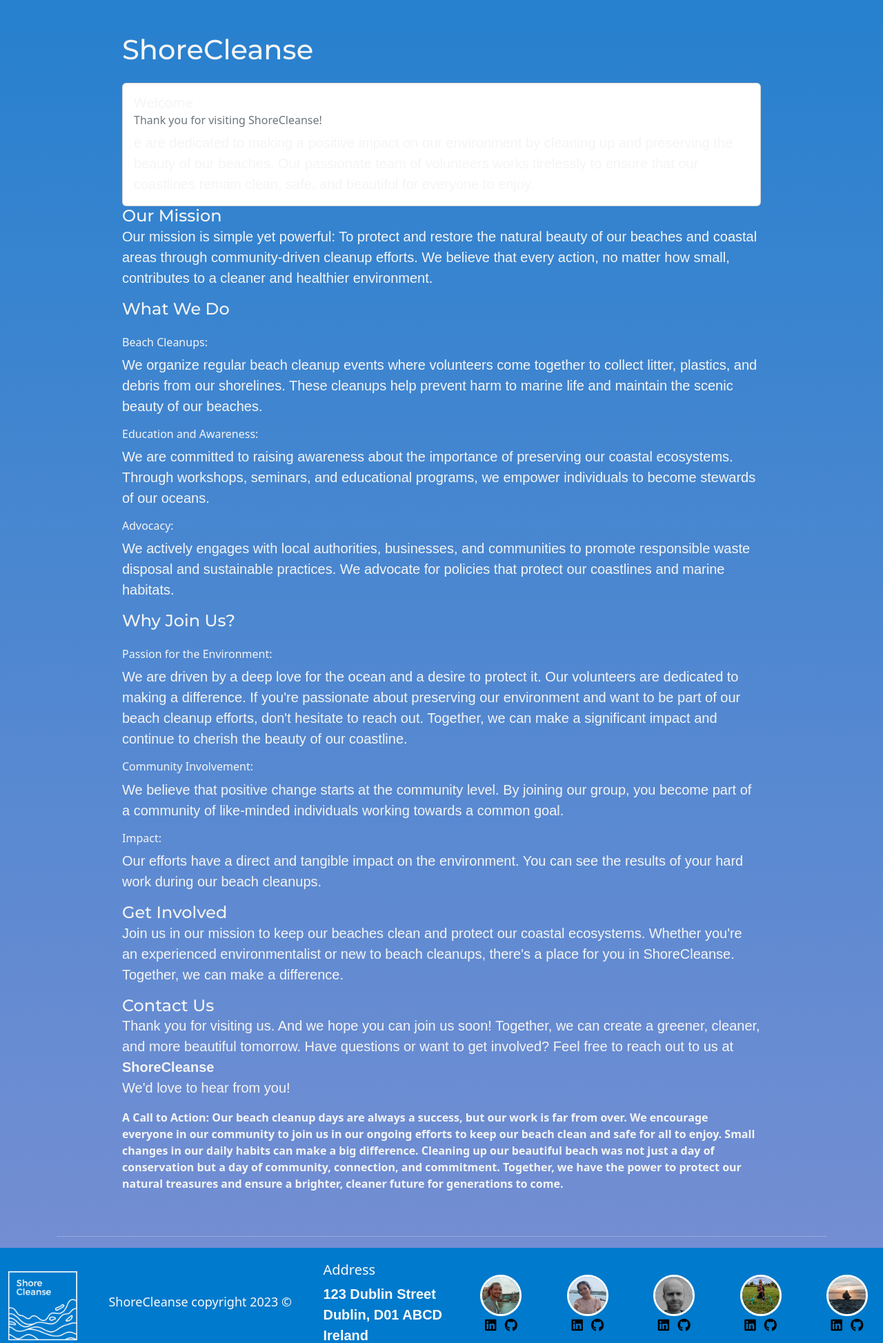
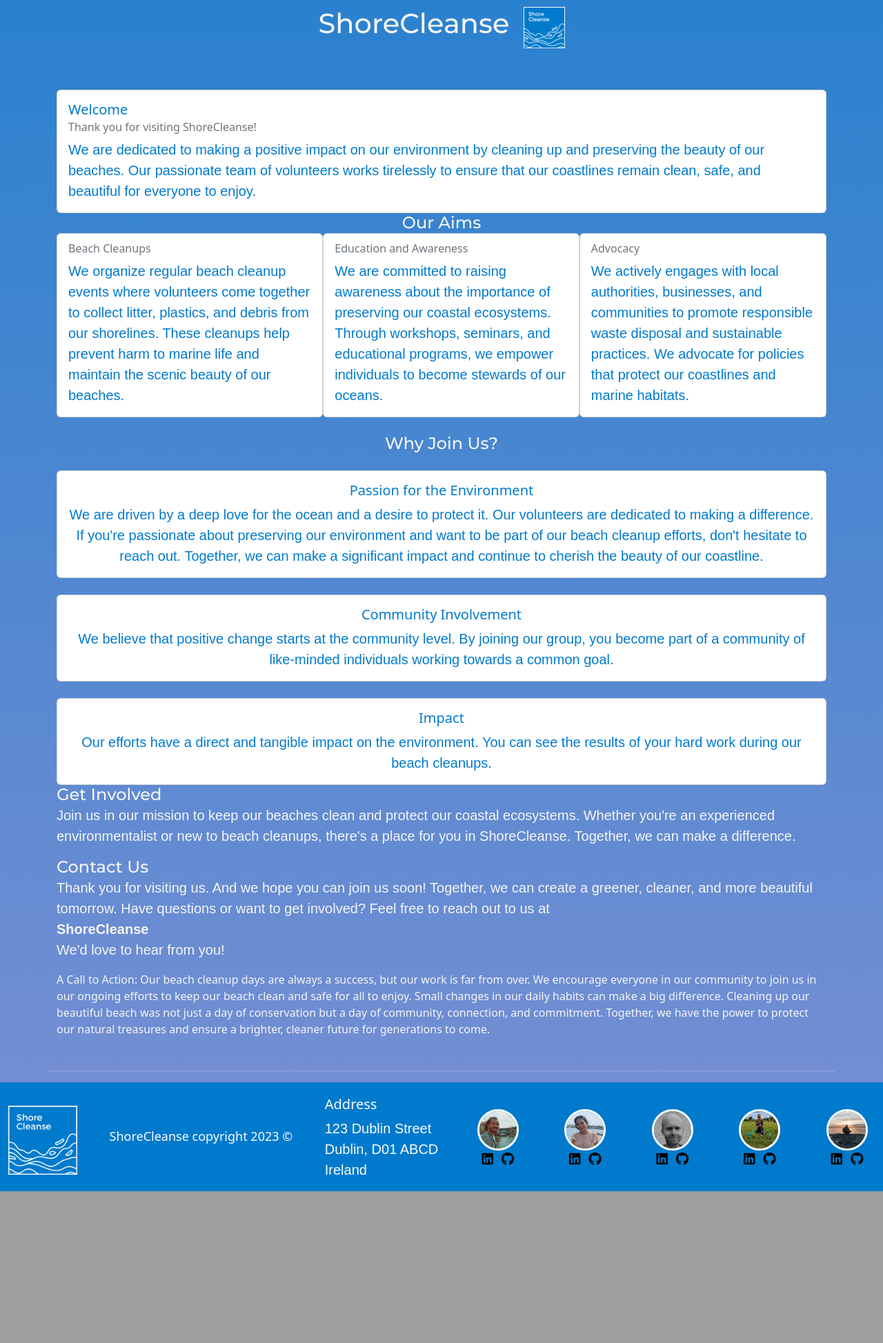
Before and after one commit to KTC96/ShoreCleanse, a Django app: page /about/ in a window 1280 px wide. Shown: the part 900-2847 px from the top of the page at 69% size. After the commit the page ends 2627 px from the top, so only its background shows below. Run offline with Django 4.2, Linux system fonts and the light colour scheme; some libraries are stand-ins or nearby versions.

Commit message:
update style and layout of about us page

```diff
--- a/static/css/style.css
+++ b/static/css/style.css
@@ -590,9 +590,35 @@ footer {
 }
 
 .about-section {
+    height: 100%;
     display: flex;
     justify-content: center;
+
+
 }
+
+.about-heading-2 {
+    display: flex;
+    justify-content: center;
+    flex-direction: row;
+
+
+}
+
+.about-text {
+    color: #007ACC;
+}
+
+.about-card-horizontal {
+    display: flex;
+    flex-direction: row;
+}
+
+.about-style {
+    margin: 10px;
+
+}
+
 
 
 
--- a/templates/about.html
+++ b/templates/about.html
@@ -17,17 +17,20 @@
         </div>
     </div>
 </div>
+<div class="about-heading-2">
+    <h1 class=" mb-4 about-style">ShoreCleanse</h1>
 
-
+    <a href="{% url 'index' %}"><img class="logo about-style" src="../static/uploads/logo.png"></a>
+</div>
 <div class="container">
     <div class="row about-section">
-        <div class="col-sm-12 col-lg-10 my-5">
-            <h1 class="mb-4">ShoreCleanse</h1>
-            <div class="card">
+        <div class="col-sm-12 col-lg-12 my-5">
+
+            <div class="card about-text text-cente">
                 <div class="card-body">
                     <h5 class="card-title">Welcome</h5>
                     <h6 class="card-subtitle mb-2 text-muted">Thank you for visiting ShoreCleanse!</h6>
-                    <p class="card-text">e are dedicated to making a positive impact on our environment by cleaning up
+                    <p class="card-text">We are dedicated to making a positive impact on our environment by cleaning up
                         and preserving the
                         beauty of our beaches. Our passionate team of volunteers works tirelessly to ensure that our
                         coastlines remain clean, safe, and beautiful for everyone to enjoy.
@@ -36,52 +39,88 @@
                 </div>
             </div>
 
+            <h4 class="text-center"> Our Aims</h4>
 
-            <h4> Our Mission</h4>
-            <p>
-                Our mission is simple yet powerful: To protect and restore the natural beauty of our beaches and
-                coastal areas through community-driven cleanup efforts. We believe that every action, no matter how
-                small, contributes to a cleaner and healthier environment.
-            </p>
-            <h4>What We Do</h4>
-            <br>
-            <h6>Beach Cleanups:</h6>
-            <p>
-                We organize regular beach cleanup events where volunteers come together to collect litter, plastics,
-                and debris from our shorelines. These cleanups help prevent harm to marine life and maintain the
+            <div class="about-card-horizontal col-sm-12">
+                <div class="card about-text">
+                    <div class="card-body">
+                        <h6 class="card-subtitle mb-2 text-muted">Beach Cleanups</h6>
+                        <p class="card-text"> We organize regular beach cleanup events where volunteers come together to
+                            collect litter, plastics,
+                            and debris from our shorelines. These cleanups help prevent harm to marine life and maintain
+                            the
                             scenic beauty of our beaches.
                         </p>
-            <h6>Education and Awareness: </h6>
-            <p>
-                We are committed to raising awareness about the importance of preserving our coastal ecosystems.
-                Through workshops, seminars, and educational programs, we empower individuals to become stewards of
+
+                    </div>
+
+                </div>
+                <div class="card about-text">
+                    <div class="card-body">
+                        <h6 class="card-subtitle mb-2 text-muted">Education and Awareness</h6>
+                        <p class="card-text"> We are committed to raising awareness about the importance of preserving
+                            our coastal ecosystems.
+                            Through workshops, seminars, and educational programs, we empower individuals to become
+                            stewards of
                             our oceans.
                         </p>
-            <h6>Advocacy: </h6>
-            <p>
-                We actively engages with local authorities, businesses, and communities to promote responsible waste
-                disposal and sustainable practices. We advocate for policies that protect our coastlines and marine
+                    </div>
+                </div>
+                <div class="card about-text">
+                    <div class="card-body">
+                        <h6 class="card-subtitle mb-2 text-muted">Advocacy</h6>
+                        <p class="card-text"> We actively engages with local authorities, businesses, and communities to
+                            promote responsible waste
+                            disposal and sustainable practices. We advocate for policies that protect our coastlines and
+                            marine
                             habitats.
                         </p>
-            <h4>Why Join Us?</h4>
+                    </div>
+                </div>
+            </div>
             <br>
-            <h6>Passion for the Environment:</h6>
-            <p>
-                We are driven by a deep love for the ocean and a desire to protect it. Our volunteers are dedicated
-                to making a difference. If you're passionate about preserving our environment and want to be part of
-                our beach cleanup efforts, don't hesitate to reach out. Together, we can make a significant impact
+            <h4 class="text-center">Why Join Us?</h4>
+            <br>
+
+            <div class="card about-text text-center">
+                <div class="card-body">
+                    <h5 class="card-title">Passion for the Environment</h5>
+
+                    <p class="card-text"> We are driven by a deep love for the ocean and a desire to protect it. Our
+                        volunteers are dedicated
+                        to making a difference. If you're passionate about preserving our environment and want to be
+                        part of
+                        our beach cleanup efforts, don't hesitate to reach out. Together, we can make a significant
+                        impact
                         and continue to cherish the beauty of our coastline.
                     </p>
-            </p>
-            <h6>Community Involvement:</h6>
-            <p>We believe that positive change starts at the community level. By joining our group, you become part
+
+                </div>
+            </div>
+            <br>
+            <div class="card about-text text-center">
+                <div class="card-body">
+                    <h5 class="card-title">Community Involvement</h5>
+
+                    <p class="card-text"> We believe that positive change starts at the community level. By joining our
+                        group, you become part
                         of a community of like-minded individuals working towards a common goal.
                     </p>
-            <h6>Impact:</h6>
-            <p>
-                Our efforts have a direct and tangible impact on the environment. You can see the results of your
+
+                </div>
+            </div>
+            <br>
+            <div class="card about-text text-center">
+                <div class="card-body">
+                    <h5 class="card-title">Impact</h5>
+
+                    <p class="card-text"> Our efforts have a direct and tangible impact on the environment. You can see
+                        the results of your
                         hard work during our beach cleanups.
                     </p>
+
+                </div>
+            </div>
             <h4>Get Involved</h4>
             <p>
                 Join us in our mission to keep our beaches clean and protect our coastal ecosystems. Whether you're
@@ -98,8 +137,8 @@
 
             </p>
 
-
-            <strong>A Call to Action:<strong>
+            <div>
+                A Call to Action:
                 Our beach cleanup days are always a success, but our work is far from over. We encourage
                 everyone in our community to join us in our ongoing efforts to keep our beach clean and safe for
                 all to enjoy. Small changes in our daily habits can make a big difference.
@@ -107,6 +146,9 @@
                 Cleaning up our beautiful beach was not just a day of conservation but a day of community,
                 connection, and commitment. Together, we have the power to protect our natural treasures and
                 ensure a brighter, cleaner future for generations to come.
+            </div>
+
+
 
         </div>
         <hr>
```
Lines whose indentation alone changed are shown as unchanged.
